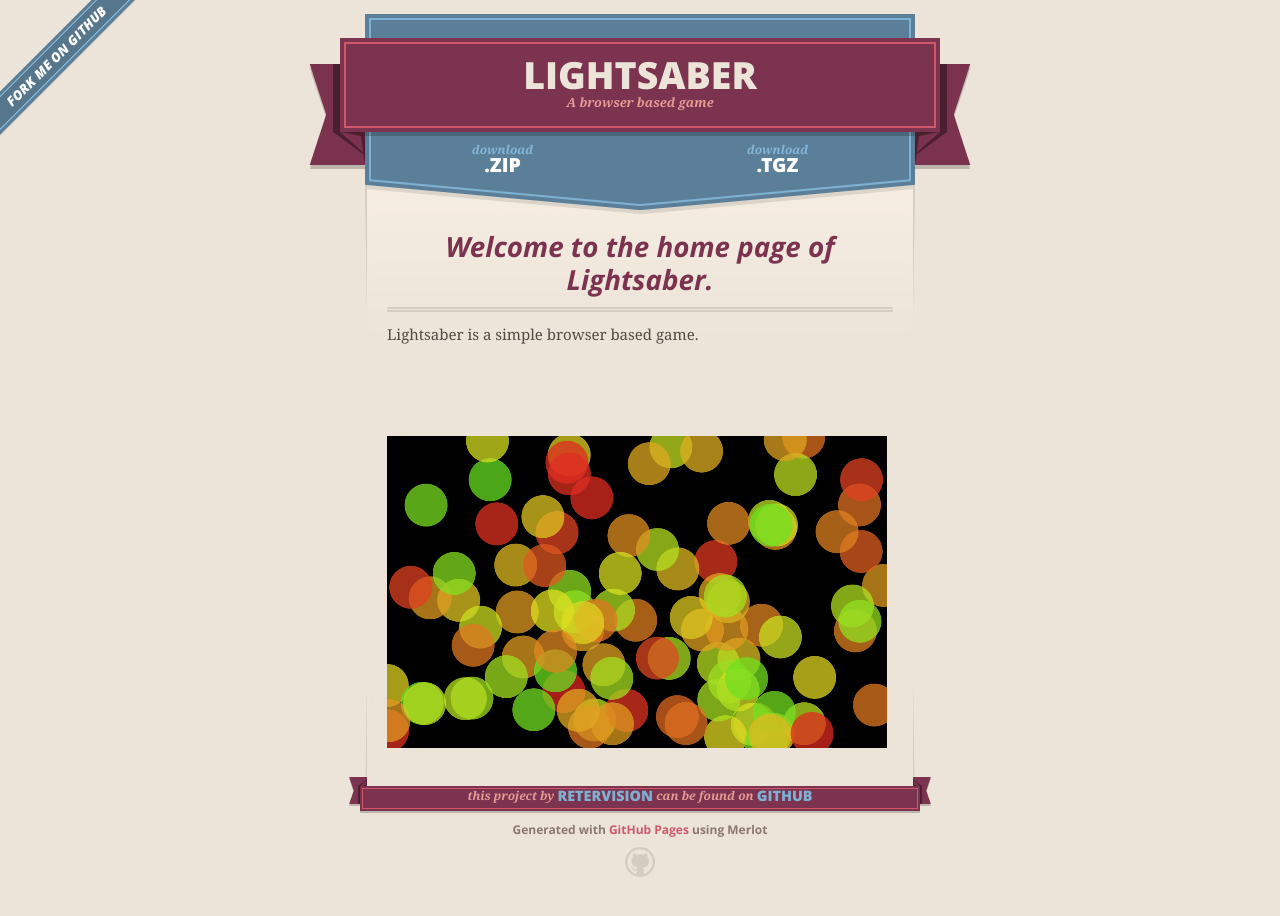
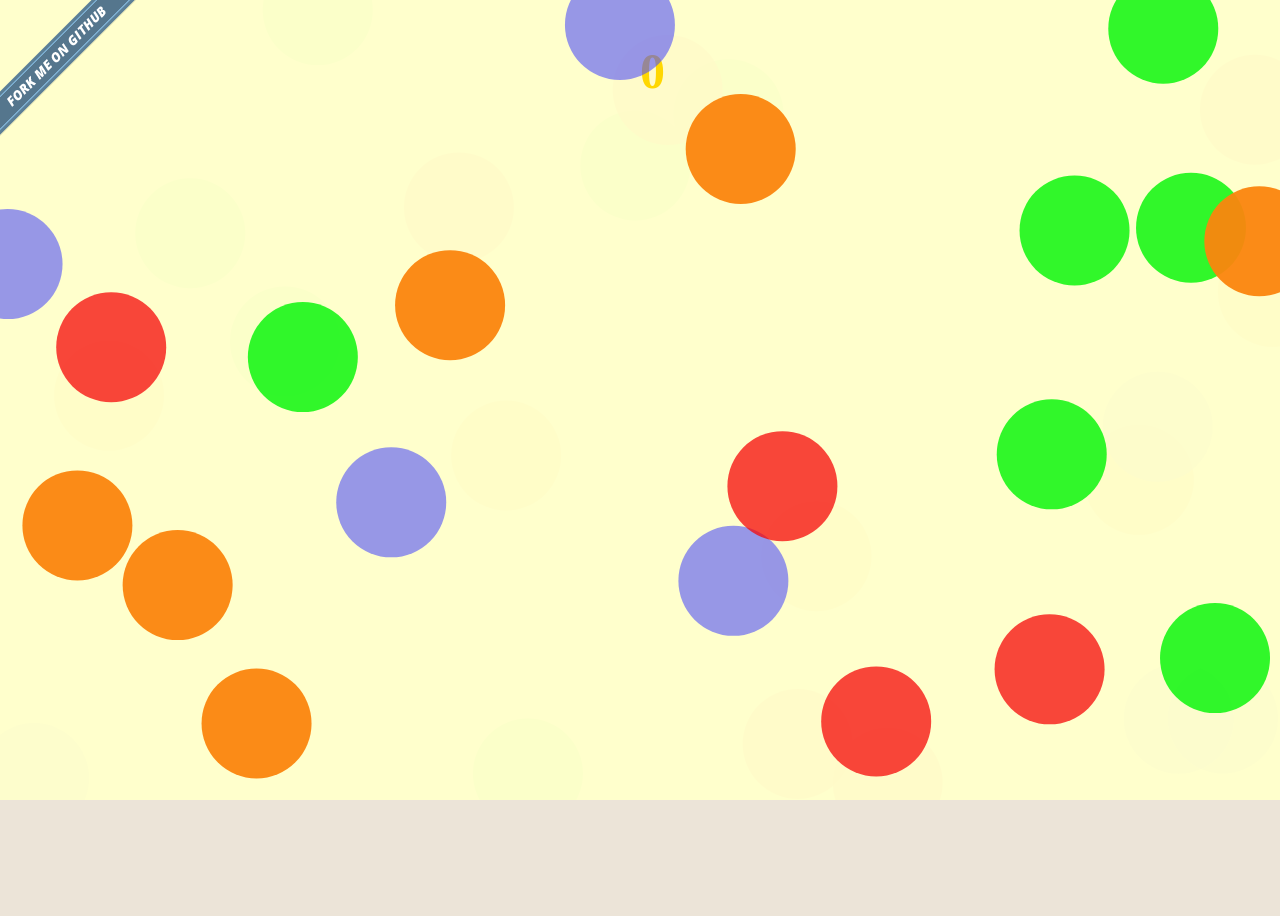
Before and after one commit to reterVision/lightsaber, a plain HTML site: page index.html in a window 1280 px wide. After the commit the page ends 806 px from the top, so only its background shows below. Drawn offline with nearby package versions, Linux system fonts and the light colour scheme.

Commit message:
Update Demo page.

```diff
--- a/index.html
+++ b/index.html
@@ -9,67 +9,12 @@
     <link rel="stylesheet" href="stylesheets/mobile.css" media="handheld, only screen and (max-device-width:640px)"/>
     <link rel="stylesheet" href="stylesheets/pygment_trac.css"/>
 
-    <script type="text/javascript" src="javascripts/modernizr.js"></script>
-    <script type="text/javascript" src="https://ajax.googleapis.com/ajax/libs/jquery/1.7.1/jquery.min.js"></script>
-    <script type="text/javascript" src="javascripts/headsmart.min.js"></script>
-    <script type="text/javascript">
-      $(document).ready(function () {
-        $('#main_content').headsmart()
-      })
-    </script>
     <script type="text/javascript" src="javascripts/lightsaber.js"></script>
     <title>Lightsaber by reterVision</title>
   </head>
 
   <body>
     <a id="forkme_banner" href="https://github.com/reterVision/lightsaber">View on GitHub</a>
-    <div class="shell">
-
-      <header>
-        <span class="ribbon-outer">
-          <span class="ribbon-inner">
-            <h1>Lightsaber</h1>
-            <h2>A browser based game</h2>
-          </span>
-          <span class="left-tail"></span>
-          <span class="right-tail"></span>
-        </span>
-      </header>
-
-      <section id="downloads">
-        <span class="inner">
-          <a href="https://github.com/reterVision/lightsaber/zipball/master" class="zip"><em>download</em> .ZIP</a><a href="https://github.com/reterVision/lightsaber/tarball/master" class="tgz"><em>download</em> .TGZ</a>
-        </span>
-      </section>
-
-
-      <span class="banner-fix"></span>
-
-      <section id="main_content">
-        <h3>Welcome to the home page of Lightsaber.</h3>
-
-        <p>Lightsaber is a simple browser based game.</p>
-      </section>
-
-      <section id="canvas_section">
-        <canvas id="mycanvas" style="width: 500px"></canvas>
-      </section>
-
-      <br />
-
-      <footer>
-        <span class="ribbon-outer">
-          <span class="ribbon-inner">
-            <p>this project by <a href="https://github.com/reterVision">reterVision</a> can be found on <a href="https://github.com/reterVision/lightsaber">GitHub</a></p>
-          </span>
-          <span class="left-tail"></span>
-          <span class="right-tail"></span>
-        </span>
-        <p>Generated with <a href="http://pages.github.com">GitHub Pages</a> using Merlot</p>
-        <span class="octocat"></span>
-      </footer>
-    </div>
-
-
+    <canvas id="mycanvas"></canvas>
   </body>
 </html>
--- a/javascripts/lightsaber.js
+++ b/javascripts/lightsaber.js
@@ -4,9 +4,21 @@ var global = {};
 global.context = null;
 global.starList = [];
 
+var clicked_color = null;
+var score = 0;
+var refresh_rate = 1000;
+
 var SCREEN_WIDTH = innerWidth;
 var SCREEN_HEIGHT = innerHeight;
-var STAR_MAX_NUM = 100;
+var STAR_MAX_NUM = 20;
+
+var COLOR_COUNT = 4;
+var COLORS = [
+    "hsla(0, 93%, 50%, 0.75)",
+    "hsla(30, 97%, 52%, 0.95)",
+    "hsla(120, 93%, 52%, 0.87)",
+    "hsla(240, 93%, 65%, 0.60)"
+];
 
 window.onload = function() {
 
@@ -14,11 +26,27 @@ window.onload = function() {
    run();
 };
 
+/**
+ * Returns a random number between min and max
+ */
+function getRandomArbitary (min, max) {
+    return Math.random() * (max - min) + min;
+}
+
+/**
+ * Returns a random integer between min and max
+ * Using Math.round() will give you a non-uniform distribution!
+ */
+function getRandomInt (min, max) {
+    return Math.floor(Math.random() * (max - min + 1)) + min;
+}
+
 function init() {
 
     canvas = document.getElementById("mycanvas");
     canvas.width = SCREEN_WIDTH;
     canvas.height = SCREEN_HEIGHT;
+    canvas.addEventListener("mousedown", getPosition, false);
     global.context = canvas.getContext("2d");
 
     // Generate stars.
@@ -27,8 +55,48 @@ function init() {
         global.starList.push(new Star(
             Math.random() * SCREEN_WIDTH,
             Math.random() * SCREEN_HEIGHT,
-            "hsla(" + (360/STAR_MAX_NUM)*i +  ", 75%, 50%, 0.75)"
+            COLORS[getRandomInt(0, COLOR_COUNT-1)]
         ));
+    }
+}
+
+function getPosition(event) {
+
+    var x = event.x;
+    var y = event.y;
+
+    var canvas = document.getElementById("mycanvas");
+
+    x -= canvas.offsetLeft;
+    y -= canvas.offsetTop;
+
+    for (var i=0, len=global.starList.length; i<len; ++i)
+    {
+        if (global.starList[i].click(x, y)) {
+
+            console.log(clicked_color);
+            console.log(global.starList[i].color);
+
+            current_color = global.starList[i].color;
+
+            if (clicked_color === null) {
+                clicked_color = current_color;
+            } else if (clicked_color == current_color) {
+                // Scored!
+                score += 100;
+                clicked_color = null;
+                if (score % 500 === 0) {
+                    refresh_rate = refresh_rate > 50 ? refresh_rate - 50 : 50;
+                }
+                if (score % 1500 === 0) {
+                    STAR_MAX_NUM = STAR_MAX_NUM > 5 ? STAR_MAX_NUM - 1 : 5;
+                }
+            } else {
+                // Not scored, reset color.
+                clicked_color = null;
+            }
+            break;
+        }
     }
 }
 
@@ -39,10 +107,10 @@ function run() {
         update();
         draw();
 
-        setTimeout(_run, 300);
+        setTimeout(_run, refresh_rate);
     };
 
-    setTimeout(_run, 300);
+    setTimeout(_run, refresh_rate);
 }
 
 function update() {
@@ -56,8 +124,16 @@ function update() {
 function draw() {
 
     var ctx = global.context;
-    ctx.fillStyle = "black";
+    ctx.fillStyle = "hsla(60, 100%, 90%, 0.98)";
     ctx.fillRect(0, 0, SCREEN_WIDTH, SCREEN_HEIGHT);
+
+    ctx.fillStyle = "gold";
+    text = score;
+    size = 50;
+    font ="bold "+ size +"px serif";
+    ctx.font = font;
+    ctx.textBaseline = "top";
+    ctx.fillText(text, SCREEN_WIDTH / 2, 50);
 
     ctx.save();
     // Draw stars.
@@ -83,12 +159,13 @@ Star.prototype = {
     x: null,
     y: null,
     color: null,
+    radius: 55,
 
     draw: function(ctx) {
 
         ctx.fillStyle = this.color;
         ctx.beginPath();
-        ctx.arc(this.x, this.y, 55, 0, Math.PI*2, true);
+        ctx.arc(this.x, this.y, this.radius, 0, Math.PI*2, true);
         ctx.closePath();
         ctx.fill();
     },
@@ -97,6 +174,14 @@ Star.prototype = {
 
         this.x = Math.random() * SCREEN_WIDTH;
         this.y = Math.random() * SCREEN_HEIGHT;
-        this.color = "hsla(" + Math.random()*100 +  ", 75%, 50%, 0.75)";
+        this.color = COLORS[getRandomInt(0, COLOR_COUNT-1)];
+    },
+
+    click: function(x, y) {
+
+        dist = Math.sqrt(
+            (x - this.x) * (x - this.x) + (y - this.y) * (y - this.y));
+        console.log(dist);
+        return dist <= this.radius;
     }
 };
```
